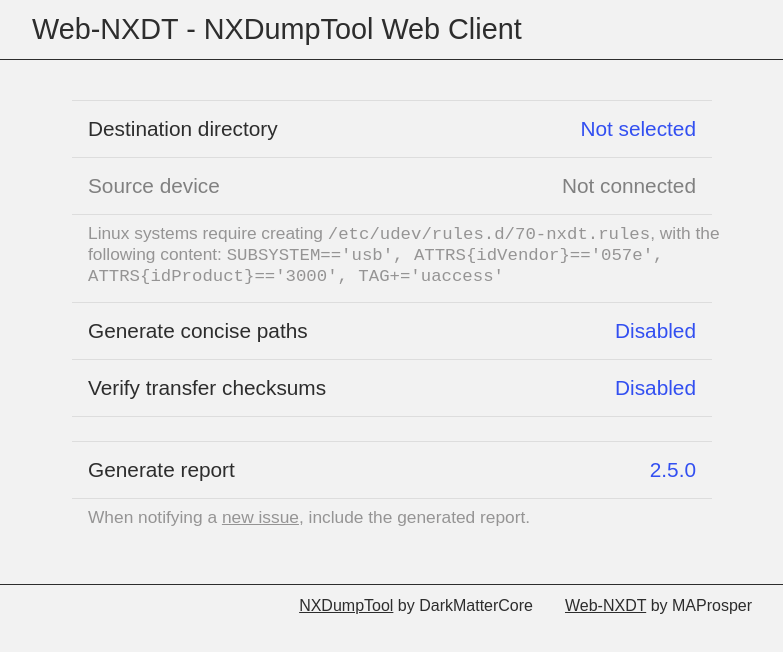
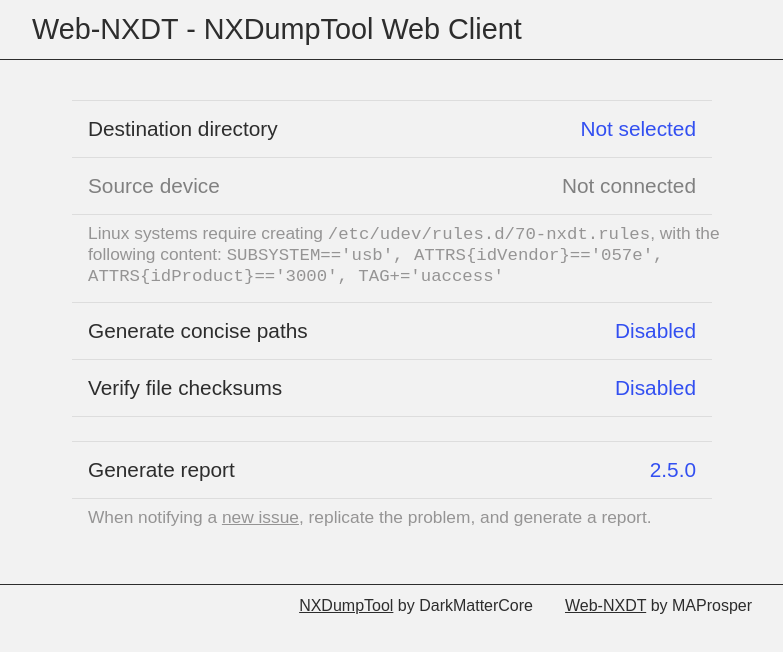
Before and after one commit to MAProsper/web-nxdt, a plain HTML site: page index.html in a window 1280 px wide. Shown: the whole page, without its empty margins (248-1031 px from the left). Drawn offline with Linux system fonts and the light colour scheme.

Commit message:
update texts

```diff
--- a/index.html
+++ b/index.html
@@ -46,7 +46,7 @@
                         <span class="value">Disabled</span>
                     </button></li>
                 <li><button id="verify" class="inline">
-                        <span>Verify transfer checksums</span>
+                        <span>Verify file checksums</span>
                         <span class="value">Disabled</span>
                     </button></li>
                 <li>
@@ -59,7 +59,7 @@
                 <li>
                     <small id="debug-info">
                         When notifying a <a target="_blank" href="https://github.com/MAProsper/web-nxdt/issues">new issue</a>,
-                        include the generated report.
+                        replicate the problem, and generate a report.
                     </small>
                 </li>
             </ul>
```
